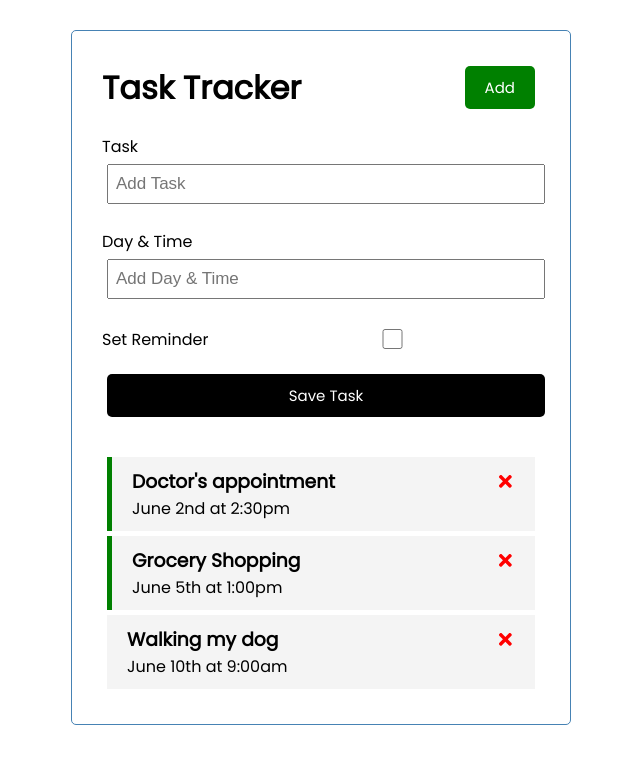
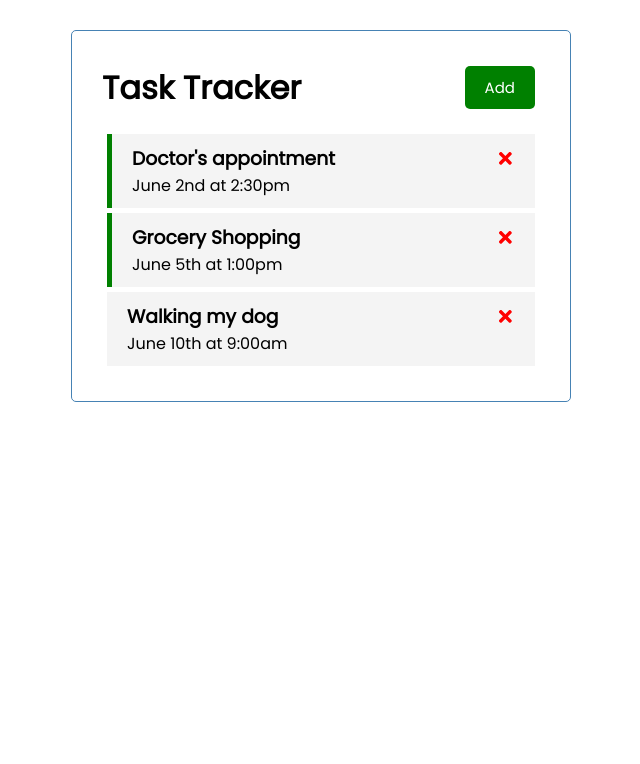
Before and after one commit to cjh4549/React-Task-Tracker, a React (Create React App) app: page / in a window 1280 px wide. Shown: the top 764 px of the page, without its empty margins (319-959 px from the left). Built offline with nearby package versions, Linux system fonts and the light colour scheme.

Commit message:
made the header button toggle form element

```diff
--- a/src/App.js
+++ b/src/App.js
@@ -4,6 +4,7 @@ import Tasks from "./components/Tasks";
 import AddTask from './components/AddTask';
 
 function App() {
+  const [showAddTask, setShowAddTask] = useState(false);
   const [tasks, setTasks] = useState([
     {
         id: 1,
@@ -23,7 +24,7 @@ function App() {
         day: 'June 10th at 9:00am',
         reminder: false,
     }
-  ])
+  ]);
 
   const addTask = (task) => {
     const id = Math.floor(Math.random() * 1000) + 1
@@ -41,8 +42,8 @@ function App() {
 
   return (
     <div className="App">
-      <Header title="Task Tracker"/>
-      <AddTask onAdd={addTask}/>
+      <Header title="Task Tracker" showAdd={showAddTask} onShowTask={() => setShowAddTask(!showAddTask)}/>
+      {showAddTask && <AddTask onAdd={addTask}/>}
       {tasks.length !== 0 ? <Tasks tasks={tasks} onDelete={deleteTask} onToggle={toggleReminder} /> : 'No task to show'}
     </div>
   );
--- a/src/components/Header.js
+++ b/src/components/Header.js
@@ -1,14 +1,10 @@
 import Button from "./Button"
 
-const Header = ({ title }) => {
-    const onClick = () => {
-        console.log('clicked!')
-    }
-
+const Header = ({ title, onShowTask, showAdd }) => {
     return(
         <header className='header'>
             <h1>{title}</h1>
-            <Button color='green' text='Add' onClick={onClick}/>
+            <Button color={showAdd ? 'blue' : 'green'} text={showAdd ? 'Close' : 'Add'} onClick={() => onShowTask()}/>
         </header>
     )
 }
```
